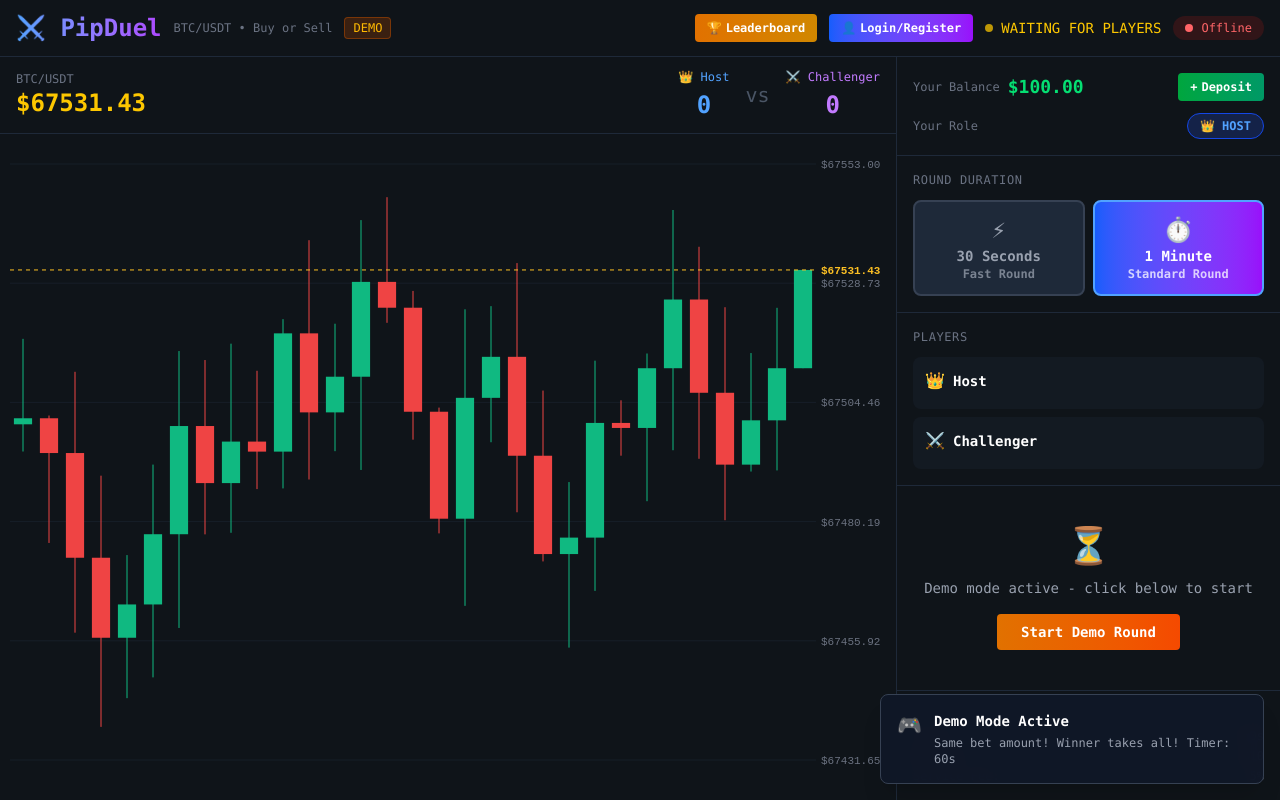
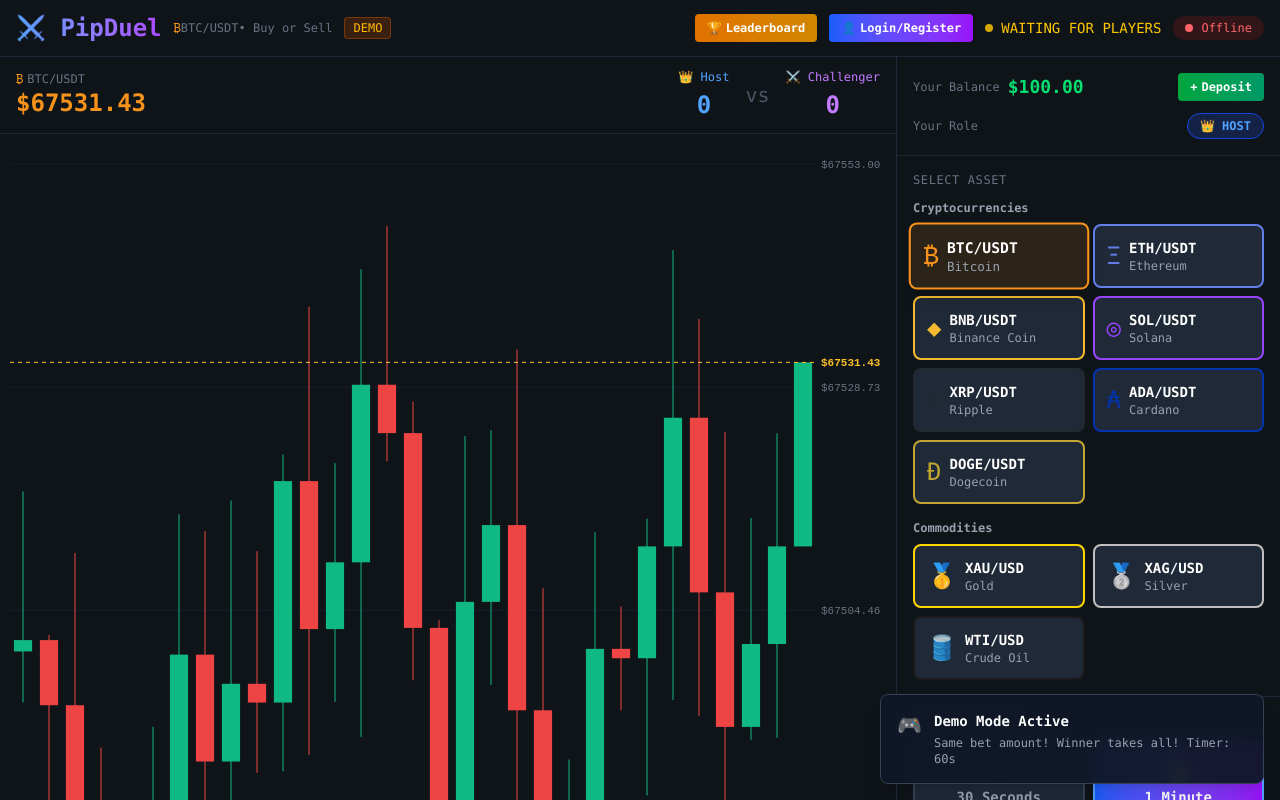
Before and after one commit to HunterZhuu/Hu.v2.0, a React (Vite) app: page / in a window 1280 px wide. Shown: the top 800 px of the page. Built offline with nearby package versions, Linux system fonts and the light colour scheme; no server answers.

Commit message:
task snapshot 08800928-8bf0-415c-913c-4b79379f808a

```diff
--- a/server.js
+++ b/server.js
@@ -2,6 +2,7 @@ const express = require('express');
 const http = require('http');
 const { Server } = require('socket.io');
 const cors = require('cors');
+const WebSocket = require('ws');
 
 const app = express();
 app.use(cors());
@@ -9,6 +10,17 @@ app.use(express.static('public'));
 
 const server = http.createServer(app);
 const io = new Server(server, { cors: { origin: "*" } });
+
+// Available trading assets
+const TRADING_ASSETS = {
+  btc: { symbol: 'btcusdt', name: 'Bitcoin', precision: 2 },
+  eth: { symbol: 'ethusdt', name: 'Ethereum', precision: 2 },
+  bnb: { symbol: 'bnbusdt', name: 'Binance Coin', precision: 2 },
+  sol: { symbol: 'solusdt', name: 'Solana', precision: 2 },
+  xrp: { symbol: 'xrpusdt', name: 'Ripple', precision: 4 },
+  ada: { symbol: 'adausdt', name: 'Cardano', precision: 4 },
+  doge: { symbol: 'dogeusdt', name: 'Dogecoin', precision: 5 }
+};
 
 // Configuration
 const MAX_BET = 10; // Maximum bet amount in dollars
@@ -51,10 +63,24 @@ let gameState = {
     }
 };
 
-// Connect to Binance Public WebSocket for live 1-minute BTC candles
-const binanceWs = new WebSocket('wss://stream.binance.com:9443/ws/btcusdt@kline_1m');
+// Dynamic WebSocket connections for different assets
+const assetConnections = {};
 
-binanceWs.on('message', (data) => {
+function connectToAsset(assetId) {
+    if (assetConnections[assetId]) {
+        return assetConnections[assetId];
+    }
+
+    const asset = TRADING_ASSETS[assetId] || TRADING_ASSETS.btc;
+    const wsUrl = `wss://stream.binance.com:9443/ws/${asset.symbol}@kline_1m`;
+
+    const ws = new WebSocket(wsUrl);
+
+    ws.on('open', () => {
+        console.log(`✅ Connected to ${asset.name} (${asset.symbol}) price feed`);
+    });
+
+    ws.on('message', (data) => {
         const message = JSON.parse(data);
         const kline = message.k;
 
@@ -76,6 +102,22 @@ binanceWs.on('message', (data) => {
             close: currentPrice
         });
     });
+
+    ws.on('error', (error) => {
+        console.error(`❌ WebSocket error for ${asset.name}:`, error);
+    });
+
+    ws.on('close', () => {
+        console.log(`🔌 Disconnected from ${asset.name} price feed`);
+        delete assetConnections[assetId];
+    });
+
+    assetConnections[assetId] = ws;
+    return ws;
+}
+
+// Default connection to BTC
+connectToAsset('btc');
 
 function calculateServiceCharge(betAmount) {
     return (betAmount * SERVICE_CHARGE_PERCENT) / 100;
@@ -167,6 +209,14 @@ function determineWinner() {
 
 io.on('connection', (socket) => {
     console.log('User connected:', socket.id);
+
+    // Handle asset selection
+    socket.on('select_asset', (assetId) => {
+        console.log(`User ${socket.id} selected asset: ${assetId}`);
+        // In a multi-asset system, you'd create separate game rooms per asset
+        // For now, we'll just acknowledge the selection
+        socket.emit('asset_selected', { assetId, asset: TRADING_ASSETS[assetId] || TRADING_ASSETS.btc });
+    });
 
     // Assign roles
     if (!gameState.players.host.id) {
--- a/src/App.tsx
+++ b/src/App.tsx
@@ -4,7 +4,8 @@ import PriceChart from './components/PriceChart';
 import PaymentModal from './components/PaymentModal';
 import Leaderboard from './components/Leaderboard';
 import RegistrationModal, { UserData } from './components/RegistrationModal';
-import { CandleData, GameResult, TradeDirection, LeaderboardEntry } from './types';
+import AssetSelector from './components/AssetSelector';
+import { CandleData, GameResult, TradeDirection, LeaderboardEntry, TradingAsset, TRADING_ASSETS } from './types';
 
 const SERVER_URL = import.meta.env.VITE_SERVER_URL || 'http://localhost:3000';
 const MAX_BET = 10;
@@ -12,6 +13,11 @@ const SERVICE_CHARGE_PERCENT = 5;
 const INITIAL_BALANCE = 100;
 const PLAYER_ID = 'player_' + Math.random().toString(36).substring(7);
 const PLAYER_NAME = 'Player_' + PLAYER_ID.substring(7, 11).toUpperCase();
+
+// Get server URL with asset parameter
+const getServerUrl = (assetId: string) => {
+  return `${SERVER_URL}?asset=${assetId}`;
+};
 
 type GameStatus = 'waiting' | 'setup' | 'betting' | 'resolved';
 
@@ -212,6 +218,9 @@ export default function App() {
   const [selectedBetAmount, setSelectedBetAmount] = useState<number | null>(null);
   const [customBetAmount, setCustomBetAmount] = useState('');
 
+  // Asset selection state
+  const [selectedAsset, setSelectedAsset] = useState<TradingAsset>(TRADING_ASSETS[0]); // Default to BTC
+
   // Demo mode data
   const demoData = useDemoMode(demoMode && !connected);
 
@@ -229,7 +238,7 @@ export default function App() {
   }, [demoData.candles, demoData.currentPrice, demoMode, connected]);
 
   useEffect(() => {
-    const newSocket = io(SERVER_URL, { transports: ['websocket', 'polling'], timeout: 5000 });
+    const newSocket = io(getServerUrl(selectedAsset.id), { transports: ['websocket', 'polling'], timeout: 5000 });
 
     newSocket.on('connect', () => {
       setConnected(true);
@@ -346,7 +355,7 @@ export default function App() {
       clearTimeout(demoTimeout);
       newSocket.close();
     };
-  }, [timerDuration, scores]);
+  }, [timerDuration, scores, selectedAsset.id]);
 
   // Countdown timer
   useEffect(() => {
@@ -536,7 +545,11 @@ export default function App() {
           <div className="text-2xl font-bold bg-gradient-to-r from-blue-400 to-purple-500 bg-clip-text text-transparent">
             ⚔️ PipDuel
           </div>
-          <span className="text-xs text-gray-500 hidden sm:inline">BTC/USDT • Buy or Sell</span>
+          <span className="text-xs text-gray-500 hidden sm:inline flex items-center gap-1">
+            <span style={{ color: selectedAsset.color }}>{selectedAsset.icon}</span>
+            <span>{selectedAsset.symbol}</span>
+            <span>• Buy or Sell</span>
+          </span>
           {demoMode && !connected && (
             <span className="text-xs px-2 py-0.5 bg-amber-900/40 text-amber-400 rounded border border-amber-700/50">
               DEMO
@@ -593,9 +606,12 @@ export default function App() {
           {/* Price Display with Score Counter */}
           <div className="px-4 py-3 flex items-center gap-6 border-b border-gray-800 bg-[#0f1419]">
             <div>
-              <div className="text-xs text-gray-500">BTC/USDT</div>
-              <div className="text-2xl font-bold text-yellow-400">
-                ${currentPrice > 0 ? currentPrice.toFixed(2) : '---'}
+              <div className="text-xs text-gray-500 flex items-center gap-1">
+                <span style={{ color: selectedAsset.color }}>{selectedAsset.icon}</span>
+                <span>{selectedAsset.symbol}</span>
+              </div>
+              <div className="text-2xl font-bold" style={{ color: selectedAsset.color }}>
+                ${currentPrice > 0 ? currentPrice.toFixed(selectedAsset.pricePrecision) : '---'}
               </div>
             </div>
             {openPrice > 0 && (
@@ -673,6 +689,15 @@ export default function App() {
               )}
             </div>
           </div>
+
+          {/* Timer Selection */}
+          {/* Asset Selection */}
+          {(gameStatus === 'waiting' || gameStatus === 'setup') && (
+            <AssetSelector
+              selectedAsset={selectedAsset}
+              onAssetChange={setSelectedAsset}
+            />
+          )}
 
           {/* Timer Selection */}
           {(gameStatus === 'waiting' || gameStatus === 'setup') && (
--- /dev/null
+++ b/src/components/AssetSelector.tsx
@@ -0,0 +1,77 @@
+import { TradingAsset, TRADING_ASSETS } from '../types';
+
+interface AssetSelectorProps {
+  selectedAsset: TradingAsset;
+  onAssetChange: (asset: TradingAsset) => void;
+}
+
+export default function AssetSelector({ selectedAsset, onAssetChange }: AssetSelectorProps) {
+  const cryptoAssets = TRADING_ASSETS.filter(a => a.category === 'crypto');
+  const commodityAssets = TRADING_ASSETS.filter(a => a.category === 'commodity');
+
+  return (
+    <div className="p-4 border-b border-gray-800">
+      <h3 className="text-xs text-gray-500 mb-3 uppercase tracking-wider">Select Asset</h3>
+
+      {/* Cryptocurrencies */}
+      <div className="mb-4">
+        <div className="text-xs text-gray-400 mb-2 font-semibold">Cryptocurrencies</div>
+        <div className="grid grid-cols-2 gap-2">
+          {cryptoAssets.map((asset) => (
+            <button
+              key={asset.id}
+              onClick={() => onAssetChange(asset)}
+              className={`p-3 rounded-lg transition-all border-2 ${
+                selectedAsset.id === asset.id
+                  ? 'border-opacity-100 scale-105 shadow-lg'
+                  : 'border-opacity-30 hover:border-opacity-60 hover:scale-102'
+              }`}
+              style={{
+                backgroundColor: selectedAsset.id === asset.id ? `${asset.color}20` : '#1f2937',
+                borderColor: asset.color
+              }}
+            >
+              <div className="flex items-center gap-2">
+                <span className="text-2xl" style={{ color: asset.color }}>{asset.icon}</span>
+                <div className="text-left">
+                  <div className="text-sm font-bold text-white">{asset.symbol}</div>
+                  <div className="text-xs text-gray-400">{asset.name}</div>
+                </div>
+              </div>
+            </button>
+          ))}
+        </div>
+      </div>
+
+      {/* Commodities */}
+      <div>
+        <div className="text-xs text-gray-400 mb-2 font-semibold">Commodities</div>
+        <div className="grid grid-cols-2 gap-2">
+          {commodityAssets.map((asset) => (
+            <button
+              key={asset.id}
+              onClick={() => onAssetChange(asset)}
+              className={`p-3 rounded-lg transition-all border-2 ${
+                selectedAsset.id === asset.id
+                  ? 'border-opacity-100 scale-105 shadow-lg'
+                  : 'border-opacity-30 hover:border-opacity-60 hover:scale-102'
+              }`}
+              style={{
+                backgroundColor: selectedAsset.id === asset.id ? `${asset.color}20` : '#1f2937',
+                borderColor: asset.color
+              }}
+            >
+              <div className="flex items-center gap-2">
+                <span className="text-2xl">{asset.icon}</span>
+                <div className="text-left">
+                  <div className="text-sm font-bold text-white">{asset.symbol}</div>
+                  <div className="text-xs text-gray-400">{asset.name}</div>
+                </div>
+              </div>
+            </button>
+          ))}
+        </div>
+      </div>
+    </div>
+  );
+}
--- a/src/types.ts
+++ b/src/types.ts
@@ -7,6 +7,117 @@ export interface CandleData {
 }
 
 export type TradeDirection = 'buy' | 'sell';
+
+export interface TradingAsset {
+  id: string;
+  symbol: string;
+  name: string;
+  icon: string;
+  color: string;
+  binanceSymbol?: string;
+  category: 'crypto' | 'commodity' | 'forex';
+  pricePrecision: number;
+}
+
+export const TRADING_ASSETS: TradingAsset[] = [
+  {
+    id: 'btc',
+    symbol: 'BTC/USDT',
+    name: 'Bitcoin',
+    icon: '₿',
+    color: '#F7931A',
+    binanceSymbol: 'btcusdt',
+    category: 'crypto',
+    pricePrecision: 2
+  },
+  {
+    id: 'eth',
+    symbol: 'ETH/USDT',
+    name: 'Ethereum',
+    icon: 'Ξ',
+    color: '#627EEA',
+    binanceSymbol: 'ethusdt',
+    category: 'crypto',
+    pricePrecision: 2
+  },
+  {
+    id: 'bnb',
+    symbol: 'BNB/USDT',
+    name: 'Binance Coin',
+    icon: '◆',
+    color: '#F3BA2F',
+    binanceSymbol: 'bnbusdt',
+    category: 'crypto',
+    pricePrecision: 2
+  },
+  {
+    id: 'sol',
+    symbol: 'SOL/USDT',
+    name: 'Solana',
+    icon: '◎',
+    color: '#9945FF',
+    binanceSymbol: 'solusdt',
+    category: 'crypto',
+    pricePrecision: 2
+  },
+  {
+    id: 'xrp',
+    symbol: 'XRP/USDT',
+    name: 'Ripple',
+    icon: '✕',
+    color: '#23292F',
+    binanceSymbol: 'xrpusdt',
+    category: 'crypto',
+    pricePrecision: 4
+  },
+  {
+    id: 'ada',
+    symbol: 'ADA/USDT',
+    name: 'Cardano',
+    icon: '₳',
+    color: '#0033AD',
+    binanceSymbol: 'adausdt',
+    category: 'crypto',
+    pricePrecision: 4
+  },
+  {
+    id: 'doge',
+    symbol: 'DOGE/USDT',
+    name: 'Dogecoin',
+    icon: 'Ð',
+    color: '#C2A633',
+    binanceSymbol: 'dogeusdt',
+    category: 'crypto',
+    pricePrecision: 5
+  },
+  {
+    id: 'gold',
+    symbol: 'XAU/USD',
+    name: 'Gold',
+    icon: '🥇',
+    color: '#FFD700',
+    category: 'commodity',
+    pricePrecision: 2
+  },
+  {
+    id: 'silver',
+    symbol: 'XAG/USD',
+    name: 'Silver',
+    icon: '🥈',
+    color: '#C0C0C0',
+    category: 'commodity',
+    pricePrecision: 3
+  },
+  {
+    id: 'oil',
+    symbol: 'WTI/USD',
+    name: 'Crude Oil',
+    icon: '🛢️',
+    color: '#1A1A1A',
+    category: 'commodity',
+    pricePrecision: 2
+  }
+];
 
 export interface UserData {
   id: string;
```
Also changed, not shown: 2 other files (tests, documents, lock files or other folders). Lines whose indentation alone changed are shown as unchanged.
